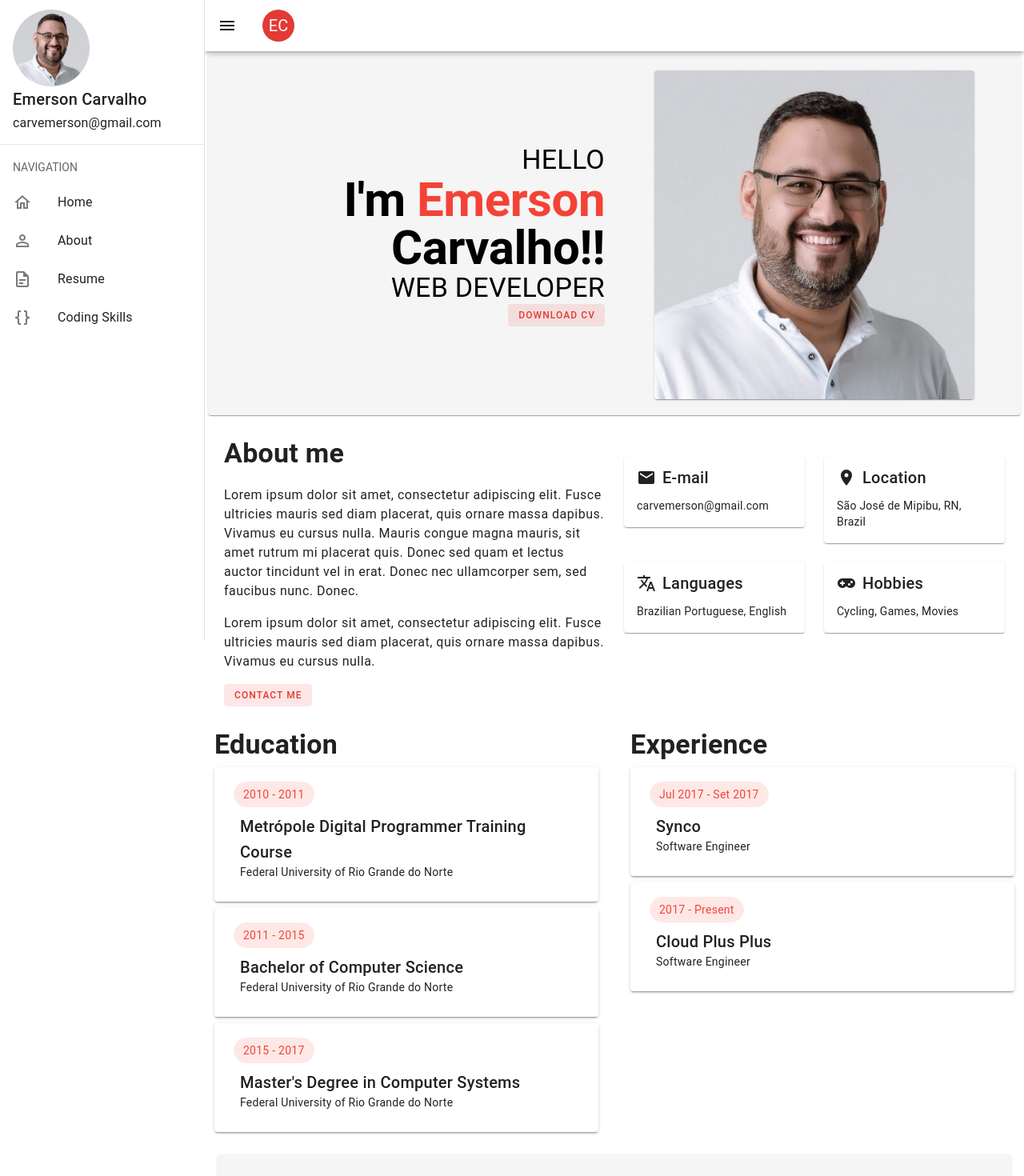
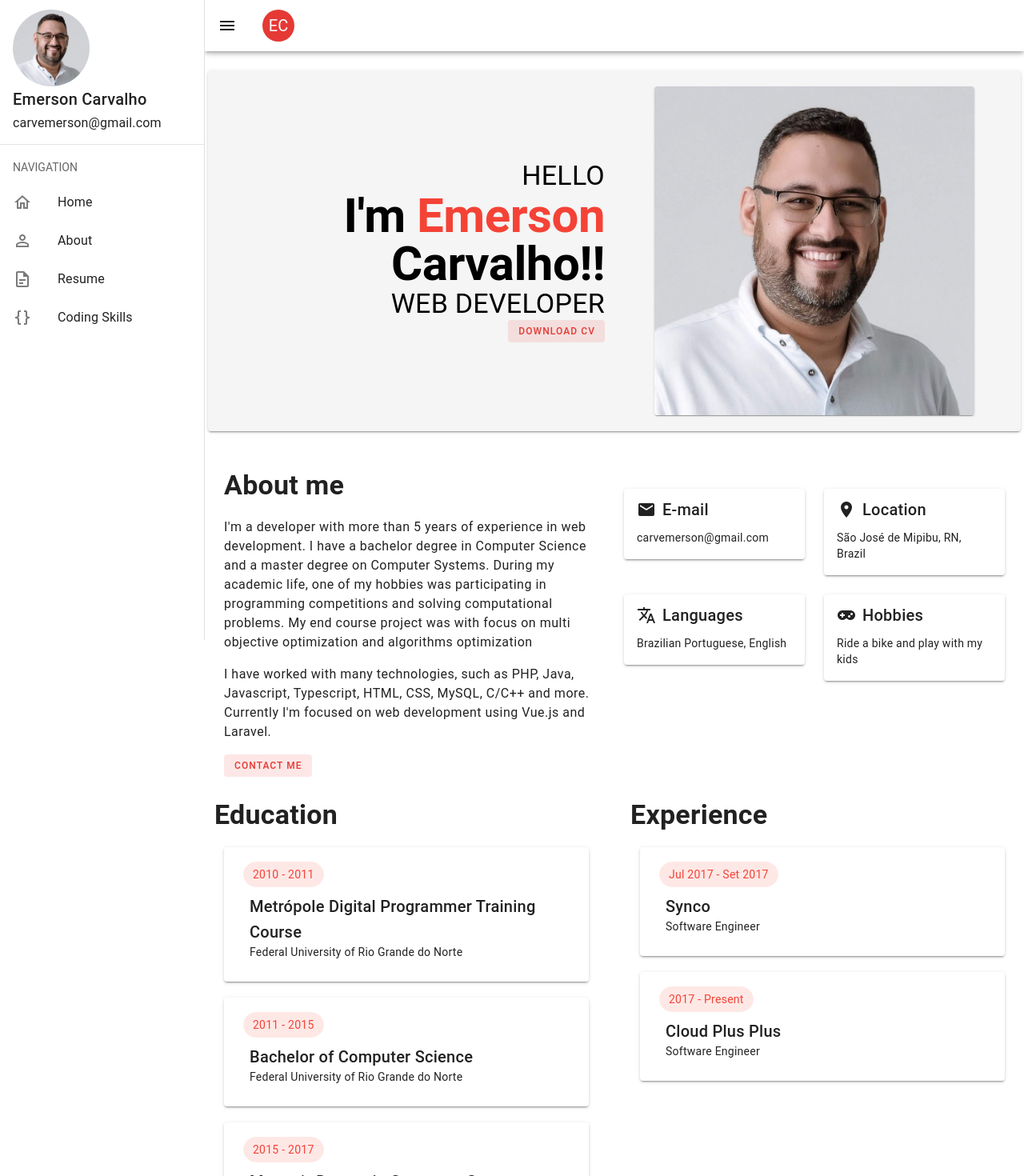
Before and after one commit to carvemerson/carvemerson.github.io, a Vue app: page / in a window 1280 px wide. Shown: the top 1470 px of the page at 80% size. Built offline with nearby package versions, Linux system fonts and the light colour scheme.

Commit message:
Add effects.

```diff
--- a/src/components/AppAbout.vue
+++ b/src/components/AppAbout.vue
@@ -1,17 +1,24 @@
 <template>
     <v-container id="about">
         <v-row justify="center">
-            <v-card class="pa-5" elevation="0" width="1500">
+            <v-card class="pa-5 mt-5" elevation="0" width="1500">
                 <v-row>
                     <v-col cols="12" sm="6" align-self="center">
                         <div class="text-h6 text-sm-h5  text-md-h4 font-weight-bold mb-5">
                             About me
                         </div>
                         <div class="text-body-1 my-4">
-                            Lorem ipsum dolor sit amet, consectetur adipiscing elit. Fusce ultricies mauris sed diam placerat, quis ornare massa dapibus. Vivamus eu cursus nulla. Mauris congue magna mauris, sit amet rutrum mi placerat quis. Donec sed quam et lectus auctor tincidunt vel in erat. Donec nec ullamcorper sem, sed faucibus nunc. Donec.
+                            I'm a developer with more than 5 years of experience in web development.
+                            I have a bachelor degree in Computer Science and a master degree on Computer Systems.
+                            During my academic life, one of my hobbies was participating in programming competitions and
+                            solving computational problems.
+                            My end course project was with focus on multi objective optimization and algorithms
+                            optimization
                         </div>
                         <div class="text-body-1 my-4">
-                            Lorem ipsum dolor sit amet, consectetur adipiscing elit. Fusce ultricies mauris sed diam placerat, quis ornare massa dapibus. Vivamus eu cursus nulla.
+                            I have worked with many technologies, such as PHP, Java, Javascript, Typescript, HTML, CSS,
+                            MySQL, C/C++ and more.
+                            Currently I'm focused on web development using Vue.js and Laravel.
                         </div>
                         <v-btn
                             size="small"
@@ -22,16 +29,18 @@
                         >
                             Contact me
                         </v-btn>
-
-
                     </v-col>
 
                     <v-col cols="12" sm="6">
                         <v-row class="mt-3">
                             <v-col v-for="about in aboutInfo" cols="12" md="6">
+                                <v-hover>
+                                    <template v-slot:default="{ isHovering, props }">
                                         <v-card
                                             class="mx-auto"
+                                            v-bind="props"
                                             :prepend-icon="about.icon"
+                                            :elevation="isHovering ? 10 : 2"
                                         >
                                             <template v-slot:title>
                                                 {{ about.title }}
@@ -41,6 +50,8 @@
                                                 {{ about.text }}
                                             </v-card-text>
                                         </v-card>
+                                    </template>
+                                </v-hover>
                             </v-col>
                         </v-row>
                     </v-col>
@@ -73,7 +84,7 @@ export default {
                 },
                 {
                     title: "Hobbies",
-                    text: "Cycling, Games, Movies",
+                    text: "Ride a bike and play with my kids",
                     icon: "mdi-gamepad-variant",
                 },
             ]
--- a/src/components/AppHome.vue
+++ b/src/components/AppHome.vue
@@ -1,8 +1,16 @@
 <template>
     <v-container id="home">
         <v-row justify="center">
-            <v-card class="pa-5" color="grey-lighten-4" width="1500">
-                <v-row>
+            <v-hover>
+                <template v-slot:default="{ isHovering, props }">
+                    <v-card
+                        v-bind="props"
+                        class="pa-5 mt-5"
+                        color="grey-lighten-4"
+                        :elevation="isHovering ? 12 : 2"
+                        width="1500"
+                    >
+                        <v-row align="center">
                             <v-col class="ms-auto text-end" align-self="center">
                                 <span class="text-h6 text-sm-h5 text-md-h4">HELLO</span>
                                 <div class="text-h4 text-sm-h3 text-md-h2 font-weight-bold">
@@ -21,23 +29,20 @@
                             </v-col>
 
                             <v-col>
-<!--                        <v-img-->
-<!--                            max-width="500"-->
-<!--                            src="/images/photo.jpg"-->
-<!--                        />-->
-
                                 <v-card
                                     class="mx-auto"
                                     max-width="400"
                                 >
                                     <v-img
                                         src="/images/photo.jpg"
-                                cover
+                                        cover="true"
                                     ></v-img>
                                 </v-card>
                             </v-col>
                         </v-row>
                     </v-card>
+                </template>
+            </v-hover>
         </v-row>
     </v-container>
 </template>
--- a/src/components/AppResume.vue
+++ b/src/components/AppResume.vue
@@ -6,7 +6,13 @@
                     <v-col cols="12" md="6">
                         <div class="font-weight-bold text-h4 ml-2">Education</div>
 
-                        <v-card v-for="education in educationInfo" class="ma-2" elevation="2">
+                        <v-hover v-for="education in educationInfo">
+                            <template v-slot:default="{ isHovering, props }">
+                                <v-card
+                                    v-bind="props"
+                                    class="ma-5"
+                                    :elevation="isHovering ? 10 : 2"
+                                >
                                     <v-card-item>
                                         <v-card-title>
                                             <v-chip
@@ -28,11 +34,20 @@
                                         </v-card-text>
                                     </v-card-item>
                                 </v-card>
+                            </template>
+                        </v-hover>
                     </v-col>
                     <v-col cols="12" md="6">
                         <div class="font-weight-bold text-h4 ml-2">Experience</div>
 
-                        <v-card v-for="experience in experienceInfo" class="ma-2" elevation="2">
+
+                        <v-hover v-for="experience in experienceInfo">
+                            <template v-slot:default="{ isHovering, props }">
+                                <v-card
+                                    v-bind="props"
+                                    class="ma-5"
+                                    :elevation="isHovering ? 10 : 2"
+                                >
                                     <v-card-item>
                                         <v-card-title>
                                             <v-chip
@@ -54,6 +69,8 @@
                                         </v-card-text>
                                     </v-card-item>
                                 </v-card>
+                            </template>
+                        </v-hover>
                     </v-col>
                 </v-row>
             </v-card>
--- a/src/components/AppSkills.vue
+++ b/src/components/AppSkills.vue
@@ -7,7 +7,7 @@
                 </v-col>
             </v-row>
             <v-row>
-                <v-col v-for="skill in outstandingSkills" cols="12" md="6">
+                <v-col v-for="skill in outstandingSkills" cols="6" sm="12" md="6">
                     <CardSkill
                         :title="skill.title"
                         :image="skill.image"
@@ -18,7 +18,7 @@
                 </v-col>
             </v-row>
             <v-row>
-                <v-col  v-for="skill in skills" cols="12" sm="6" md="3">
+                <v-col  v-for="skill in skills" cols="4" sm="6" md="3" lg="2">
                     <CardSkill
                         :title="skill.title"
                         :image="skill.image"
--- a/src/components/CardSkill.vue
+++ b/src/components/CardSkill.vue
@@ -9,7 +9,7 @@
                     :max-width="imageWidth"
                     :src="image"
                 ></v-img>
-                <div class="text-button font-weight-bold">{{title}}</div>
+                <div class="text-button font-weight-bold d-none d-sm-inline">{{title}}</div>
             </div>
         </v-card>
     </v-hover>
```
Lines whose indentation alone changed are shown as unchanged.
